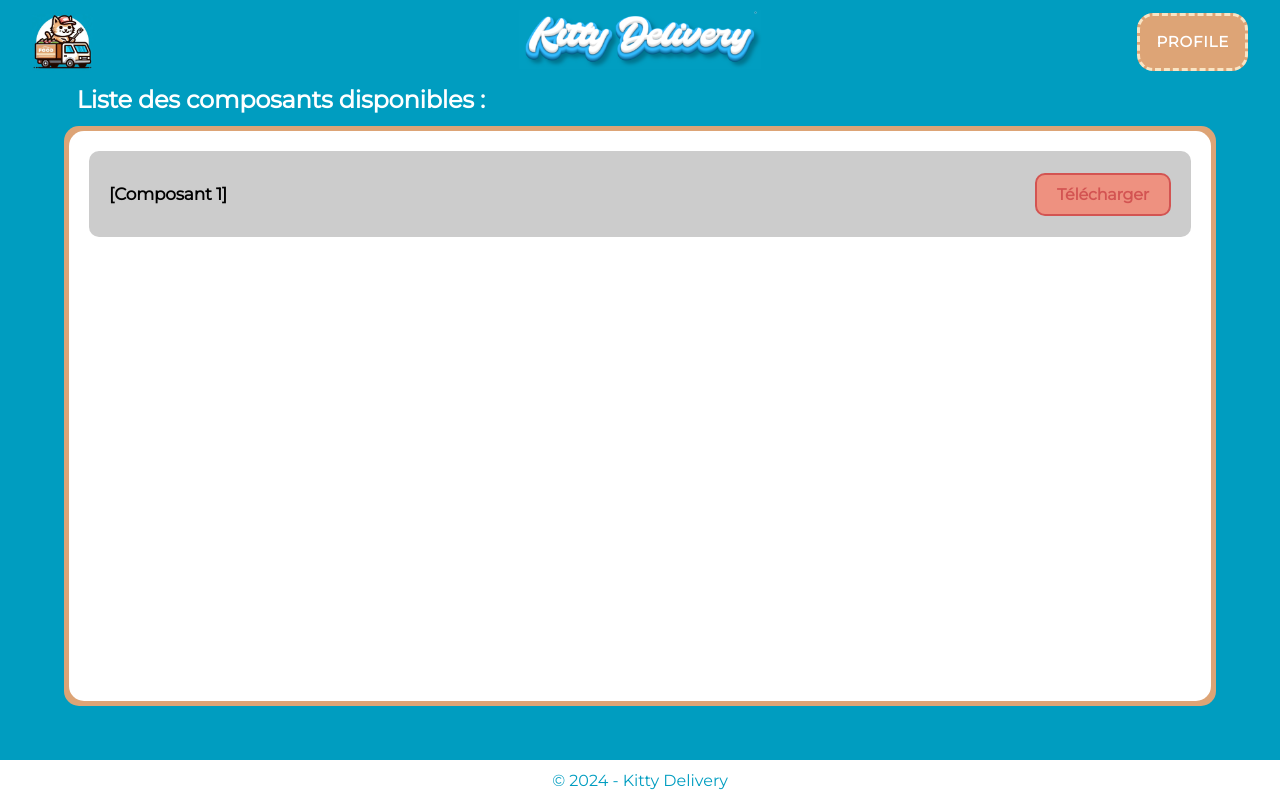
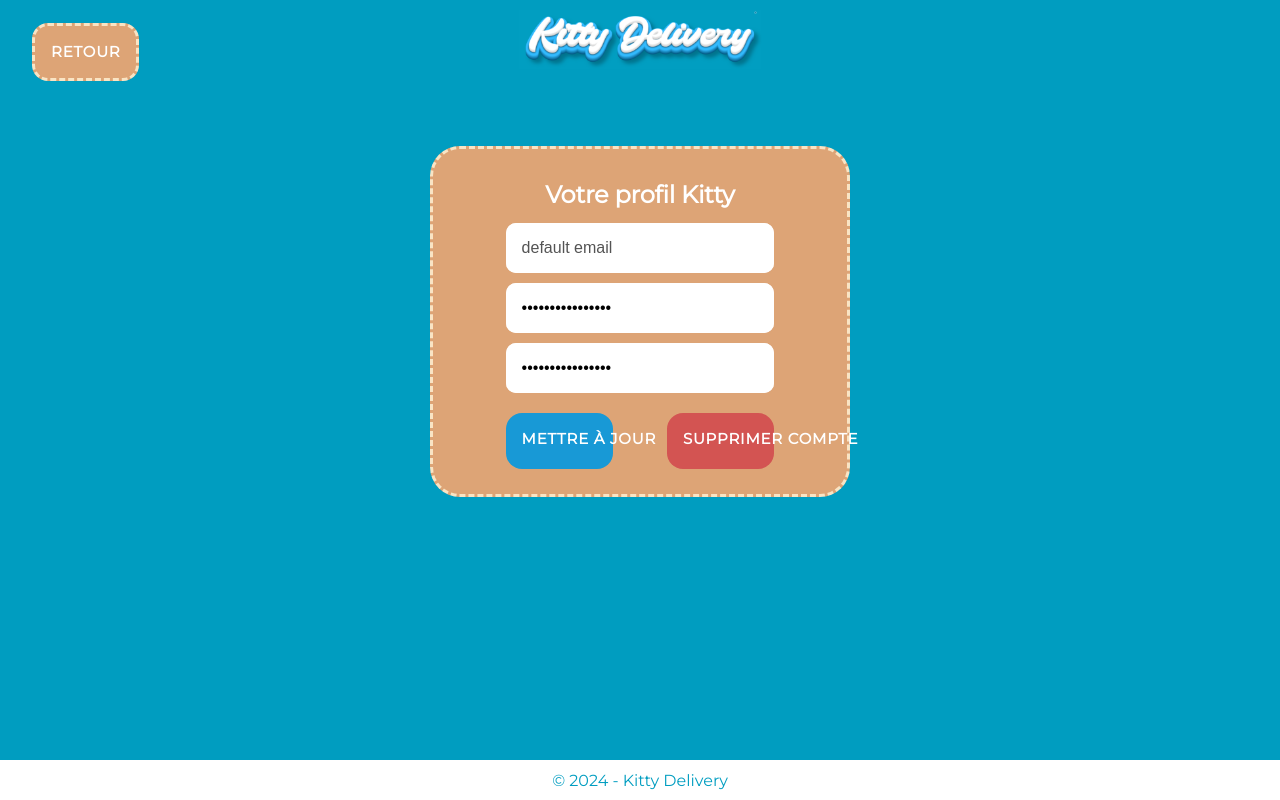
Before and after one commit to BaditSad/KittyDelivery_mc_component, a Vue app in the folder frontend/: page /profile in a window 1280 px wide. Built offline with nearby package versions, Linux system fonts and the light colour scheme.

Commit message:
Update frontend

```diff
--- a/frontend/src/components/ProfilePage.vue
+++ b/frontend/src/components/ProfilePage.vue
@@ -3,19 +3,31 @@
 
 <template>
   <header>
-    <img class="logo" src="../assets/logo.jpg" alt="Kitty Delivery logo" />
     <img class="title" src="../assets/title.png" alt="Kitty Delivery title" />
     <router-link to="/Dev">
-        <button class="profile_button">Profile</button>
+        <button class="back"> Retour </button>
     </router-link>
   </header>
-      <h1 class="liste">Liste des composants disponibles :</h1>
-  <div class="container">
-    <div class="component-list">
-      <div class="component">
-      <p>[Composant 1]</p>
-        <button>Télécharger</button>
-      </div>
-    </div>
+  <div class="container_profile">
+    <form class="form">
+        <h1>Votre profil Kitty</h1>
+        <label class="text">
+          <input disabled class="text" type="text" placeholder="Adresse email" value="default email" />
+        </label>
+        <label class="text">
+          <input class="text" type="password" placeholder="Mot de passe" value="default password" />
+        </label>
+        <label class="text">
+          <input class="text" type="password" placeholder="Vérification du mot de passe" value="default password" />
+        </label>
+        <div class="button-container">
+          <button class="button-update" type="button">
+            <i class="icon ion-md-lock"></i> Mettre à jour
+          </button>
+          <button class="button-delete" type="button">
+            <i class="icon ion-md-lock"></i> Supprimer compte
+          </button>
+        </div>
+      </form>
   </div>
 </template>
--- a/frontend/src/stylesheets/styles.css
+++ b/frontend/src/stylesheets/styles.css
@@ -126,3 +126,253 @@ header {
   text-align: left;
   margin-left: 6%;
 }
+
+.back {
+  border: dashed #F9E4C4;
+  padding: 16px;
+  background-color: #DDA476;
+  border-radius: 16px;
+  color: #FFFFFF;
+  cursor: pointer;
+  display: inline-block;
+  font-size: 15px;
+  font-weight: 700;
+  letter-spacing: 0.8px;
+  line-height: 20px;
+  outline: none;
+  text-align: center;
+  text-transform: uppercase;
+  user-select: none;
+  vertical-align: middle;
+  white-space: nowrap;
+  position: relative;
+}
+
+.back:hover {
+  background-color: #F9E4C4;
+  border: dashed #DDA476;
+  color: #DDA476;
+}
+
+.form {
+  width: 30%;
+  background: #DDA476;
+  border-radius: 30px;
+  border: dashed #F9E4C4;
+  padding: 15px;
+  margin: auto;
+  margin-top: 5%;
+  display: flex;
+  flex-direction: column;
+  align-items: center;
+}
+
+button, input.text {
+  border: 0;
+  outline: 0;
+  padding: 16px;
+  background-color: white;
+  margin-top: 10px;
+  font-size: 16px;
+}
+
+input.text {
+  border-radius: 10px;
+  box-shadow: inset 2px 2px 5px white, inset -5px -5px 10px white;
+  width: 100%;
+  box-sizing: border-box;
+  transition: all 0.2s ease-in-out;
+  appearance: none;
+  -webkit-appearance: none;
+}
+
+input.text:focus {
+  box-shadow: inset 1px 1px 2px white, inset -1px -1px 2px white;
+}
+
+label.text {
+  display: flex;
+  flex-direction: column;
+  align-items: center;
+  width: 70%;
+}
+
+.button-container {
+  display: flex;
+  justify-content: space-between;
+  width: 70%;
+}
+
+.button-login {
+  appearance: button;
+  background-color: #1899D6;
+  border: solid transparent;
+  border-radius: 16px;
+  border-width: 0 0 4px;
+  box-sizing: border-box;
+  color: #FFFFFF;
+  cursor: pointer;
+  display: inline-block;
+  font-size: 15px;
+  font-weight: 700;
+  letter-spacing: 0.8px;
+  line-height: 20px;
+  margin: 20px 0 10px;
+  outline: none;
+  text-align: center;
+  text-transform: uppercase;
+  transition: filter 0.2s;
+  user-select: none;
+  width: 40%;
+  vertical-align: middle;
+  white-space: nowrap;
+  position: relative;
+}
+
+.button-login:after {
+  background-clip: padding-box;
+  background-color: #1CB0F6;
+  border-radius: 16px;
+  border-width: 0 0 4px;
+  content: "";
+  position: absolute;
+  top: 0;
+  left: 0;
+  right: 0;
+  bottom: -4px;
+  z-index: -1;
+}
+
+.button-login:main, .button-login:focus {
+  user-select: auto;
+}
+
+.button-login:hover:not(:disabled) {
+  filter: brightness(1.1);
+  -webkit-filter: brightness(1.1);
+}
+
+.button-login:disabled {
+  cursor: auto;
+}
+
+.button-login:active {
+  border-width: 4px 0 0;
+  background: none;
+}
+
+.button-update {
+  appearance: button;
+  background-color: #1899D6;
+  border: solid transparent;
+  border-radius: 16px;
+  border-width: 0 0 4px;
+  box-sizing: border-box;
+  color: #FFFFFF;
+  cursor: pointer;
+  display: inline-block;
+  font-size: 15px;
+  font-weight: 700;
+  letter-spacing: 0.8px;
+  line-height: 20px;
+  margin: 20px 0 10px;
+  outline: none;
+  text-align: center;
+  text-transform: uppercase;
+  transition: filter 0.2s;
+  user-select: none;
+  width: 40%;
+  vertical-align: middle;
+  white-space: nowrap;
+  position: relative;
+}
+
+.button-update:after {
+  background-clip: padding-box;
+  background-color: #1CB0F6;
+  border-radius: 16px;
+  border-width: 0 0 4px;
+  content: "";
+  position: absolute;
+  top: 0;
+  left: 0;
+  right: 0;
+  bottom: -4px;
+  z-index: -1;
+}
+
+.button-update:main, .button-login:focus {
+  user-select: auto;
+}
+
+.button-update:hover:not(:disabled) {
+  filter: brightness(1.1);
+  -webkit-filter: brightness(1.1);
+}
+
+.button-update:disabled {
+  cursor: auto;
+}
+
+.button-update:active {
+  border-width: 4px 0 0;
+  background: none;
+}
+
+.button-delete {
+  appearance: button;
+  background-color: #D35452;
+  border: solid transparent;
+  border-radius: 16px;
+  border-width: 0 0 4px;
+  box-sizing: border-box;
+  color: #FFFFFF;
+  cursor: pointer;
+  display: inline-block;
+  font-size: 15px;
+  font-weight: 700;
+  letter-spacing: 0.8px;
+  line-height: 20px;
+  margin: 20px 0 10px;
+  outline: none;
+  text-align: center;
+  text-transform: uppercase;
+  transition: filter 0.2s;
+  user-select: none;
+  width: 40%;
+  vertical-align: middle;
+  white-space: nowrap;
+  position: relative;
+}
+
+.button-delete:after {
+  background-clip: padding-box;
+  background-color: #dd6f6d;
+  border-radius: 16px;
+  border-width: 0 0 4px;
+  content: "";
+  position: absolute;
+  top: 0;
+  left: 0;
+  right: 0;
+  bottom: -4px;
+  z-index: -1;
+}
+
+.button-delete:main, .button-login:focus {
+  user-select: auto;
+}
+
+.button-delete:hover:not(:disabled) {
+  filter: brightness(1.1);
+  -webkit-filter: brightness(1.1);
+}
+
+.button-delete:disabled {
+  cursor: auto;
+}
+
+.button-delete:active {
+  border-width: 4px 0 0;
+  background: none;
+}
```
